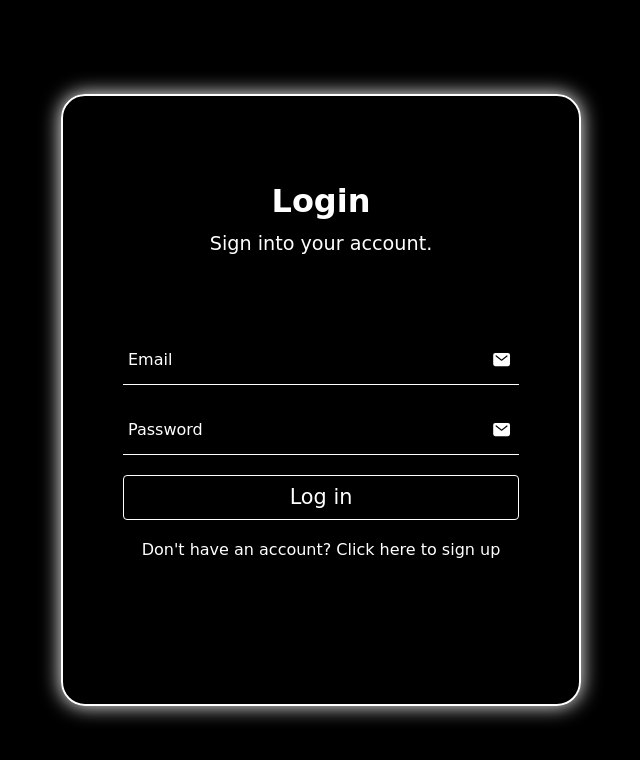
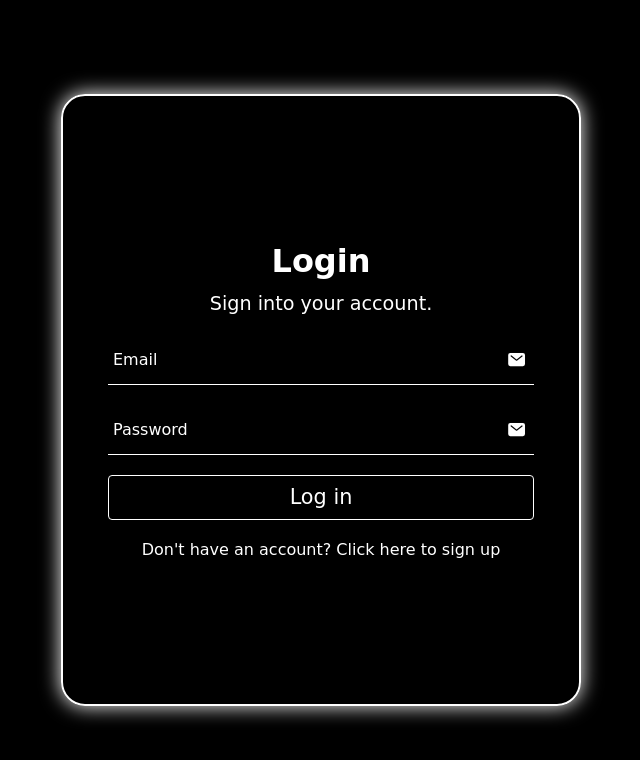
Before and after one commit to yaseen-ahmed26/peck-website, a SvelteKit app: page /login in a window 1280 px wide. Shown: the top 760 px of the page, without its empty margins (319-959 px from the left). Built offline with nearby package versions, Linux system fonts and the light colour scheme.

Commit message:
refactor: share one css file for form pages

```diff
--- /dev/null
+++ b/src/lib/styles/form.css
@@ -0,0 +1,23 @@
+form{
+    width: 100%;
+    padding: 0 45px;
+    text-align: center;
+}
+
+.login-btn{
+    width: 100%;
+    height: 45px;
+    background: #0000004c;
+    border: 1px solid white;
+    border-radius: 4px;
+    cursor: pointer;
+    font-size: 1.3em;
+    color: white;
+    margin-bottom: 20px;
+    transition: 0.2s ease;
+}
+
+.login-btn:hover{
+    background: white;
+    color: black
+}
--- a/src/routes/login/+page.svelte
+++ b/src/routes/login/+page.svelte
@@ -1,4 +1,5 @@
 <script>
+    import "$lib/styles/form.css"
     import Card from "$lib/templates/card.svelte";
     import Input from "$lib/templates/input.svelte";
 
@@ -30,29 +31,3 @@
         <p>Don't have an account? Click here to sign up</p>
     </form>
 </Card>
-
-<style>
-    form{
-        width: 100%;
-        padding: 60px;
-        text-align: center;
-    }
-
-    .login-btn{
-        width: 100%;
-        height: 45px;
-        background: #0000004c;
-        border: 1px solid white;
-        border-radius: 4px;
-        cursor: pointer;
-        font-size: 1.3em;
-        color: white;
-        margin-bottom: 20px;
-        transition: 0.2s ease;
-    }
-
-    .login-btn:hover{
-        background: white;
-        color: black
-    }
-</style>
--- a/src/routes/register/+page.svelte
+++ b/src/routes/register/+page.svelte
@@ -1,4 +1,5 @@
 <script>
+    import "$lib/styles/form.css"
     import Card from "$lib/templates/card.svelte";
     import Input from "$lib/templates/input.svelte";
 
@@ -50,29 +51,3 @@
         <p>Don't have an account? Click here to sign up</p>
     </form>
 </Card>
-
-<style>
-    form{
-        width: 100%;
-        padding: 0 45px;
-        text-align: center;
-    }
-
-    .login-btn{
-        width: 100%;
-        height: 45px;
-        background: #0000004c;
-        border: 1px solid white;
-        border-radius: 4px;
-        cursor: pointer;
-        font-size: 1.3em;
-        color: white;
-        margin-bottom: 20px;
-        transition: 0.2s ease;
-    }
-
-    .login-btn:hover{
-        background: white;
-        color: black
-    }
-</style>
```
